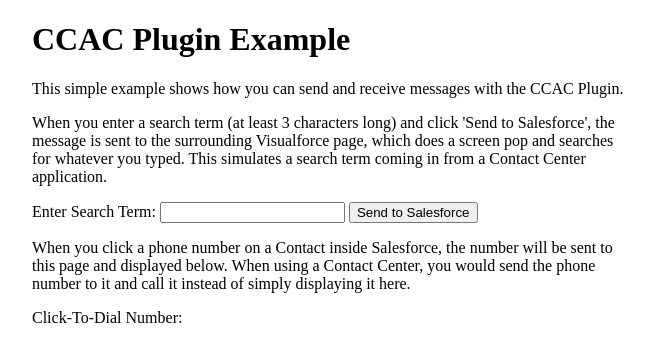
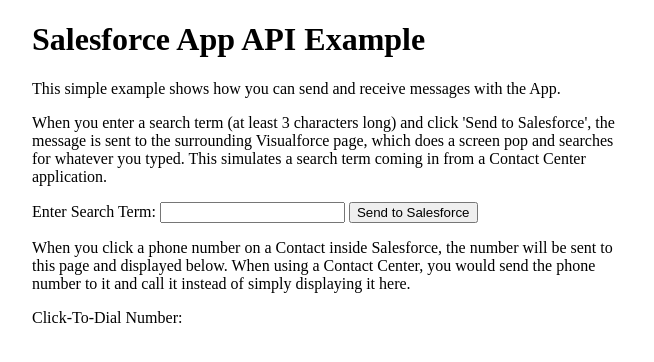
Before and after one commit to eric-stubbs-xima/eric-stubbs-xima.github.io, a plain HTML site: page index.html in a window 1280 px wide. Shown: the whole page, without its empty margins (308-962 px from the left). Drawn offline with Linux system fonts and the light colour scheme.

Commit message:
Update index.html

```diff
--- a/index.html
+++ b/index.html
@@ -3,14 +3,14 @@
 <head>
     <meta charset="UTF-8">
     <meta name="viewport" content="width=device-width, initial-scale=1.0">
-    <title>CCAC Plugin Example</title>
+    <title>Salesforce App API Example</title>
 </head>
 <body>
     <div style="max-width: 600px; margin: 0 auto;">
 
-        <h1>CCAC Plugin Example</h1>
+        <h1>Salesforce App API Example</h1>
 
-        <p>This simple example shows how you can send and receive messages with the CCAC Plugin.</p>
+        <p>This simple example shows how you can send and receive messages with the App.</p>
 
         <p>When you enter a search term (at least 3 characters long) and click 'Send to Salesforce', the message is sent to the surrounding Visualforce page, which does a screen pop and searches for whatever you typed. This simulates a search term coming in from a Contact Center application. </p>
 
```
